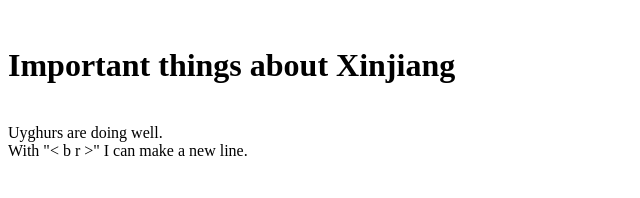
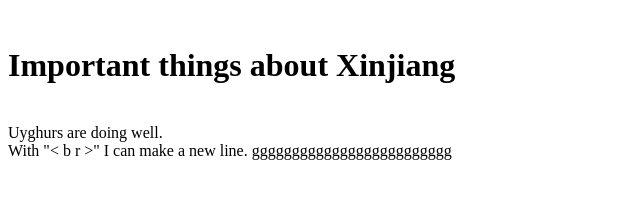
Before and after one commit to GenosseRedCat2/GithubPageTest, a plain HTML site: page uyghurs.html in a window 1280 px wide. Shown: the whole page, without its empty margins (0-640 px from the left). Drawn offline with Linux system fonts and the light colour scheme.

Commit message:
Update uyghurs.html
I added gggggggggggg

```diff
--- a/uyghurs.html
+++ b/uyghurs.html
@@ -13,7 +13,7 @@ With "< b r >" I can make a new line.
 
 
 
-
+ggggggggggggggggggggggggg
 
 
 
```
